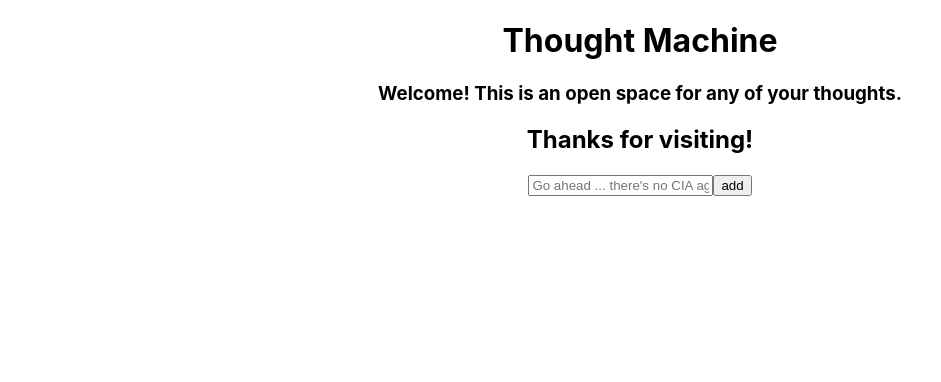
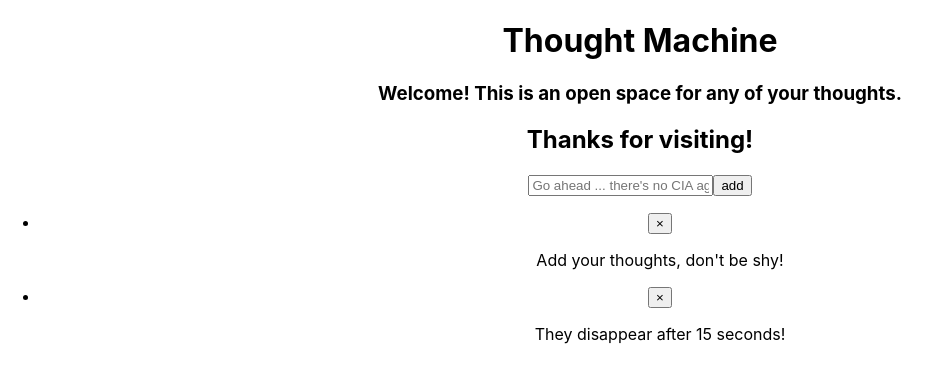
Before and after one commit to seddboi/Thought-Machine, a React (Create React App) app: page / in a window 1280 px wide. Shown: the top 382 px of the page, without its empty margins (0-941 px from the left). Built offline with nearby package versions, Linux system fonts and the light colour scheme.

Commit message:
fixed up instant disappearing factor...fully functinal program

```diff
--- a/src/components/Dashboard/dashboard.js
+++ b/src/components/Dashboard/dashboard.js
@@ -12,15 +12,15 @@ export function Dashboard() {
         {
         id: generateId(),
         text: "Add your thoughts, don't be shy!",
-        expires: expirationTime(),
+        expiresAt: expirationTime(),
         },
         {
         id: generateId(),
         text: 'They disappear after 15 seconds!',
-        expires: expirationTime(),
+        expiresAt: expirationTime(),
         }
     ]);
-
+    console.log(thoughts);
     //adds new thought object to array lists out all collective thoughts in thoughts array
     const addThought = (thought) => {
         setThoughts((prev) => [thought, ...prev]);
--- a/src/components/Thought/thought.js
+++ b/src/components/Thought/thought.js
@@ -2,10 +2,9 @@ import React, {useEffect} from 'react';
 
 export function Thought(props) {
     const {thought, removeThought} = props;
-    console.log(thought);
 
     useEffect(() => {
-        const timeRemaining = thought.expirationTime - Date.now();
+        const timeRemaining = thought.expiresAt - Date.now();
 
         const timeout = setTimeout(() => {
             removeThought(thought.id)
```
